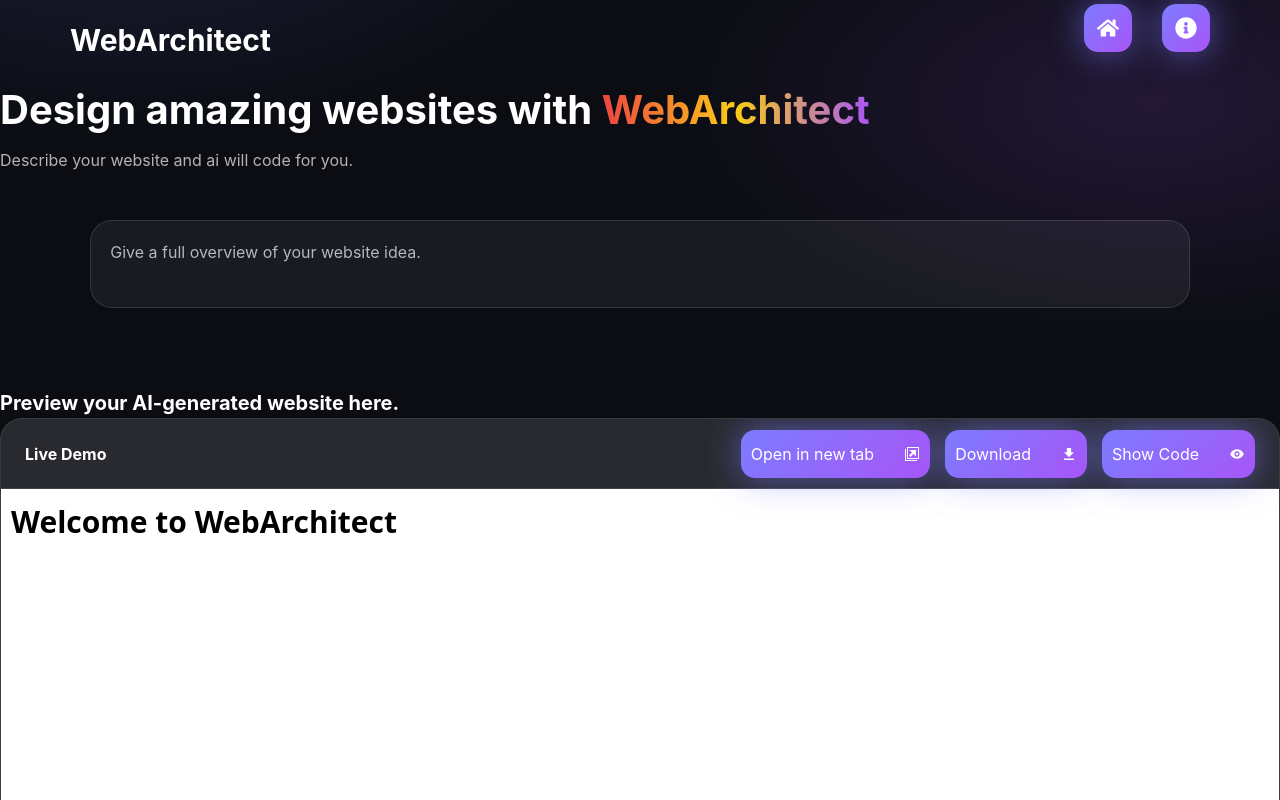
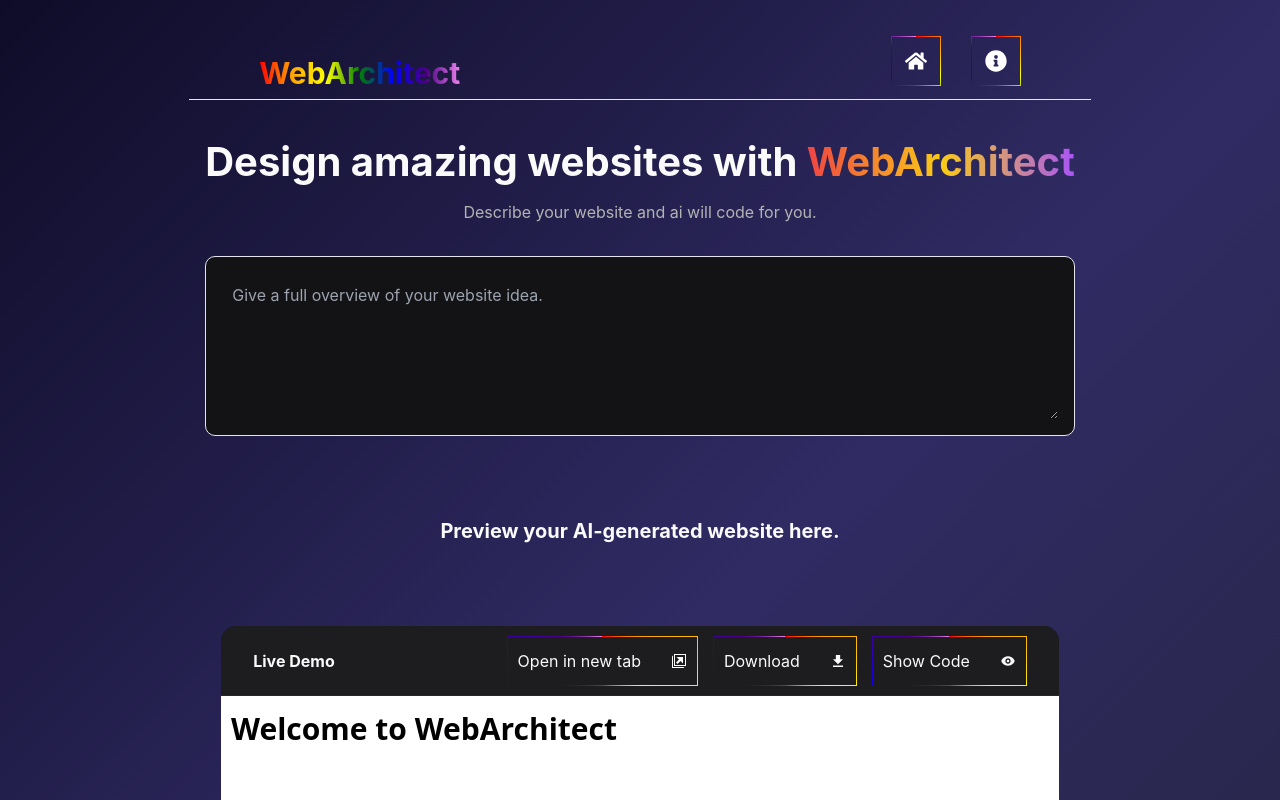
Before and after one commit to mansi-24082006/SmartUI, a React (Vite) app: page / in a window 1280 px wide. Shown: the top 800 px of the page. Built offline with nearby package versions, Linux system fonts and the light colour scheme.

Commit message:
Update App.css

```diff
--- a/src/App.css
+++ b/src/App.css
@@ -1,104 +1,102 @@
-
-*, *::before, *::after {
+/* Reset */
+* {
   margin: 0;
   padding: 0;
   box-sizing: border-box;
 }
 
-html {
-  scroll-behavior: smooth;
+/* Root Colors & Variables */
+:root {
+  --color-bg: hsl(240, 6%, 5%);
+  --color-secondary: hsl(240, 6%, 8%);
+  --color-tertiary: hsl(240, 6%, 12%);
+  --color-text: hsl(0, 0%, 98%);
+  --color-text-desc: #b3b3b3;
+  --color-text-dim: hsl(0, 0%, 50%);
+  --color-border: hsl(240, 29%, 92%);
+  --color-border-subtle: hsl(240, 6%, 15%);
+  --color-accent: #9933ff;
+  --color-accent-hover: hsl(270, 100%, 65%);
+  --color-success: hsl(145, 60%, 45%);
+  --color-error: hsl(0, 70%, 55%);
+  --color-warning: hsl(40, 100%, 55%);
+  --color-info: hsl(210, 100%, 60%);
+  --color-overlay: hsla(240, 6%, 5%, 0.7);
+  --shadow-low: 0 2px 6px hsla(0, 0%, 0%, 0.5);
+  --shadow-mid: 0 4px 12px hsla(0, 0%, 0%, 0.6);
+  --shadow-high: 0 8px 24px hsla(0, 0%, 0%, 0.7);
+  --color-hover: hsl(240, 6%, 15%);
+  --color-active: hsl(240, 6%, 18%);
+  --color-focus-ring: hsl(270, 100%, 65%);
 }
 
-/* ---------- ROOT TOKENS ---------- */
-:root {
-  --bg-main: #0b0d13;
-  --bg-glass: rgba(255, 255, 255, 0.06);
-  --bg-card: rgba(255, 255, 255, 0.08);
-
-  --accent: #7c7cff;
-  --accent-2: #a855f7;
-  --accent-glow: rgba(124, 124, 255, 0.6);
-
-  --text-main: #ffffff;
-  --text-muted: #b5b5c3;
-  --border-subtle: rgba(255, 255, 255, 0.12);
-
-  --radius-sm: 10px;
-  --radius-md: 16px;
-  --radius-lg: 22px;
-
-  --shadow-soft: 0 10px 30px rgba(0, 0, 0, 0.35);
-  --shadow-glow: 0 0 35px var(--accent-glow);
+/* Body */
+body {
+  font-family: 'Inter', sans-serif;
+  background: linear-gradient(135deg, #0f0c29, #302b63, #24243e);
+  color: var(--color-text);
+  overflow-x: hidden;
+  min-height: 100vh;
+  display: flex;
+  flex-direction: column;
+  align-items: center;
+  padding: 20px;
 }
 
-/* ---------- BODY ---------- */
-body {
-  font-family: 'Inter', system-ui, sans-serif;
-  background:
-    radial-gradient(800px 400px at 10% -10%, rgba(124,124,255,0.15), transparent 60%),
-    radial-gradient(800px 400px at 90% 10%, rgba(168,85,247,0.15), transparent 60%),
-    var(--bg-main);
-  color: var(--text-main);
-  min-height: 100vh;
-  overflow-x: hidden;
-}
-
-/* ---------- NAVBAR ---------- */
+/* Navbar */
 .nav {
-  max-width: 1400px;
-  margin: auto;
-  padding: 1.2rem 2rem;
+  width: 100%;
+  max-width: 1800px;
+  border-bottom: 1px solid var(--color-border);
+  padding: 1rem 3rem;
   display: flex;
   justify-content: space-between;
   align-items: center;
+  flex-wrap: wrap;
 }
 
-.nav h1 {
-  font-size: 1.8rem;
-  font-weight: 700;
-  background: linear-gradient(90deg, var(--accent), var(--accent-2));
-  -webkit-background-clip: text;
-  -webkit-text-fill-color: transparent;
+/* Icon Buttons */
+.icon {
+  width: 50px;
+  height: 50px;
+  display: flex;
+  align-items: center;
+  justify-content: center;
+  border-radius: 5%;
+  cursor: pointer;
+  transition: all 0.3s ease;
+  border: 1px solid var(--color-border);
+  border-image: conic-gradient(red, orange, yellow, green, blue, indigo, violet) 1;
+}
+.icon:hover {
+  transform: scale(1.05);
+  filter: brightness(1.2);
+  box-shadow: 0 0 10px rgba(255,255,255,0.5);
 }
 
-/* ---------- BUTTONS ---------- */
-.btn {
-  padding: 0.7rem 1.4rem;
-  border-radius: var(--radius-md);
-  border: 1px solid var(--border-subtle);
-  background: linear-gradient(135deg, var(--accent), var(--accent-2));
-  color: #fff;
-  cursor: pointer;
-  font-weight: 500;
-  transition: transform 0.25s ease, box-shadow 0.25s ease;
+/* Container */
+.container {
+  display: flex;
+  flex-direction: column;
+  align-items: center;
+  width: 100%;
+  max-width: 1200px;
+  padding: 2rem 1rem;
 }
 
-.btn:hover {
-  transform: translateY(-2px);
-  box-shadow: var(--shadow-glow);
-}
-
-/* ---------- GLASS CARD ---------- */
-.card {
-  background: var(--bg-card);
-  backdrop-filter: blur(14px);
-  -webkit-backdrop-filter: blur(14px);
-  border: 1px solid var(--border-subtle);
-  border-radius: var(--radius-lg);
-  padding: 1.8rem;
-  box-shadow: var(--shadow-soft);
-}
-
-/* ---------- INPUT AREA ---------- */
+/* Input Box */
 .inputBox {
-  max-width: 1100px;
-  margin: 3rem auto;
   display: flex;
+  position: relative;
+  width: 100%;
+  background-color: var(--color-secondary);
+  border-radius: 10px;
+  border: 1px solid var(--color-border);
+  margin-top: 2rem;
+  padding: 1rem;
+  flex-direction: row;
   gap: 1rem;
-  background: var(--bg-glass);
-  border: 1px solid var(--border-subtle);
-  border-radius: var(--radius-lg);
-  padding: 1.2rem;
+  min-height: 180px;
 }
 
 .inputBox textarea {
@@ -106,48 +104,41 @@ body {
   background: transparent;
   border: none;
   outline: none;
-  resize: none;
-  color: var(--text-main);
+  resize: vertical;
+  padding: 10px;
+  color: var(--color-text);
   font-size: 1rem;
+  border-radius: 10px;
 }
 
-.inputBox textarea::placeholder {
-  color: var(--text-muted);
-}
-
-/* ---------- ICON BUTTON ---------- */
-.icon {
-  width: 48px;
-  height: 48px;
-  border-radius: 14px;
+.inputBox .sendIcon {
+  position: absolute;
+  right: 1rem;
+  bottom: 1rem;
+  cursor: pointer;
   display: flex;
   align-items: center;
   justify-content: center;
-  background: linear-gradient(135deg, var(--accent), var(--accent-2));
-  box-shadow: var(--shadow-glow);
-  cursor: pointer;
-  transition: transform 0.25s ease;
 }
 
-.icon:hover {
-  transform: scale(1.1);
-}
-
-/* ---------- PREVIEW ---------- */
+/* Preview Box */
 .preview {
+  width: 100%;
   max-width: 1300px;
-  height: 75vh;
-  margin: auto;
-  background: var(--bg-card);
-  border-radius: var(--radius-lg);
-  border: 1px solid var(--border-subtle);
+  height: 80vh;
+  background-color: var(--color-secondary);
+  border-radius: 15px;
   overflow: hidden;
+  display: flex;
+  flex-direction: column;
+  margin-top: 3rem;
 }
 
 .preview .header {
-  padding: 1rem 1.5rem;
-  background: rgba(255, 255, 255, 0.05);
-  border-bottom: 1px solid var(--border-subtle);
+  background-color: var(--color-tertiary);
+  border-bottom: 1px solid var(--color-border-subtle);
+  border-radius: 15px 15px 0 0;
+  padding: 1rem 2rem;
   display: flex;
   justify-content: space-between;
   align-items: center;
@@ -155,40 +146,179 @@ body {
 
 .preview iframe {
   width: 100%;
-  height: 100%;
+  flex: 1;
+  border: none;
+  border-radius: 0 0 15px 15px;
+}
+
+/* Modal Preview */
+.modelCon {
+  position: fixed;
+  top: 0;
+  left: 0;
+  width: 100vw;
+  min-height: 100vh;
+  background-color: var(--color-overlay);
+  display: flex;
+  justify-content: center;
+  align-items: center;
+  z-index: 1000;
+  overflow-y: auto;
+  padding: 2rem;
+}
+
+.modelBox {
+  width: 100%;
+  max-width: 1200px;
+  background-color: white;
+  border-radius: 15px;
+  overflow: hidden;
+  display: flex;
+  flex-direction: column;
+}
+
+.modelBox .header {
+  background-color: #efeeee;
+  border-bottom: 1px solid #ccc;
+  padding: 1rem 2rem;
+  display: flex;
+  justify-content: space-between;
+  align-items: center;
+}
+
+.newTabIframe {
+  width: 100%;
+  height: calc(100vh - 70px);
   border: none;
 }
 
-/* ---------- GRADIENT TEXT ---------- */
+/* Text Gradients */
 .text-gradient {
-  background: linear-gradient(90deg, var(--accent), var(--accent-2));
+  background: linear-gradient(90deg, red, orange, yellow, green, blue, indigo, violet, red);
+  background-size: 300% 100%;
   -webkit-background-clip: text;
   -webkit-text-fill-color: transparent;
+  display: inline-block;
+  font-weight: bold;
+  font-size: 35px;
+  transition: all 0.3s ease;
+  cursor: pointer;
 }
 
-/* ---------- FLOATING GLOW ---------- */
-.glow {
-  position: absolute;
-  width: 300px;
-  height: 300px;
-  background: radial-gradient(circle, var(--accent), transparent 70%);
-  filter: blur(80px);
-  opacity: 0.35;
-  z-index: -1;
+.text-gradient:hover {
+  animation: rainbow-wave 3s linear infinite;
 }
 
-/* ---------- RESPONSIVE ---------- */
-@media (max-width: 768px) {
+@keyframes rainbow-wave {
+  0% { background-position: 0% 50%; }
+  50% { background-position: 100% 50%; }
+  100% { background-position: 0% 50%; }
+}
+
+/* Bubble Text Effect */
+.text-bubble-hover {
+  position: relative;
+  display: inline-block;
+  font-weight: bold;
+  font-size: 30px;
+  background: linear-gradient(to right, red, orange, yellow, green, blue, indigo, violet);
+  -webkit-background-clip: text;
+  -webkit-text-fill-color: transparent;
+  cursor: pointer;
+}
+
+.text-bubble-hover::before,
+.text-bubble-hover::after {
+  content: '';
+  position: absolute;
+  border-radius: 50%;
+  background: rgba(246, 242, 242, 0.5);
+  width: 30px;
+  height: 30px;
+  top: 50%;
+  left: 50%;
+  transform: translate(-50%, -50%);
+  pointer-events: none;
+  opacity: 0;
+}
+
+.text-bubble-hover:hover::before {
+  animation: bubble1 1.5s ease-in-out infinite;
+}
+
+.text-bubble-hover:hover::after {
+  animation: bubble2 1.5s ease-in-out infinite;
+}
+
+@keyframes bubble1 {
+  0% { transform: translate(-50%, -50%) scale(0); opacity: 0; }
+  50% { transform: translate(-120%, -80%) scale(1.2); opacity: 0.7; }
+  100% { transform: translate(-200%, -150%) scale(0); opacity: 0; }
+}
+
+@keyframes bubble2 {
+  0% { transform: translate(-50%, -50%) scale(0); opacity: 0; }
+  50% { transform: translate(80%, -100%) scale(1); opacity: 0.6; }
+  100% { transform: translate(200%, -180%) scale(0); opacity: 0; }
+}
+@media screen and (max-width: 480px) {
+  body {
+    padding: 10px;
+    font-size: 0.9rem;
+  }
+
   .nav {
     flex-direction: column;
-    gap: 1rem;
+    padding: 1rem;
+    gap: 10px;
   }
 
   .inputBox {
     flex-direction: column;
+    height: auto;
+    padding: 0.75rem;
+  }
+
+  .inputBox textarea {
+    width: 100%;
+    min-height: 100px;
+    font-size: 1rem;
+  }
+.icon {
+    width: 30px;
+    height: 20px;
+    font-size: 8px;
+  }
+  .inputBox .sendIcon {
+    position: relative;
+    align-self: flex-end;
+    margin-top: 10px;
+    bottom: auto;
+    right: auto;
   }
 
   .preview {
+    width: 100%;
     height: 60vh;
+    border-radius: 10px;
+  }
+
+  .preview .header {
+    padding: 0.75rem 1rem;
+    flex-direction: column;
+    gap: 10px;
+    align-items: flex-start;
+  }
+
+  .modelBox {
+    width: 100%;
+    height: 90vh;
+    border-radius: 10px;
+  }
+
+  .text-gradient,
+  .text-bubble-hover {
+    font-size: 24px;
+    text-align: center;
   }
 }
```
